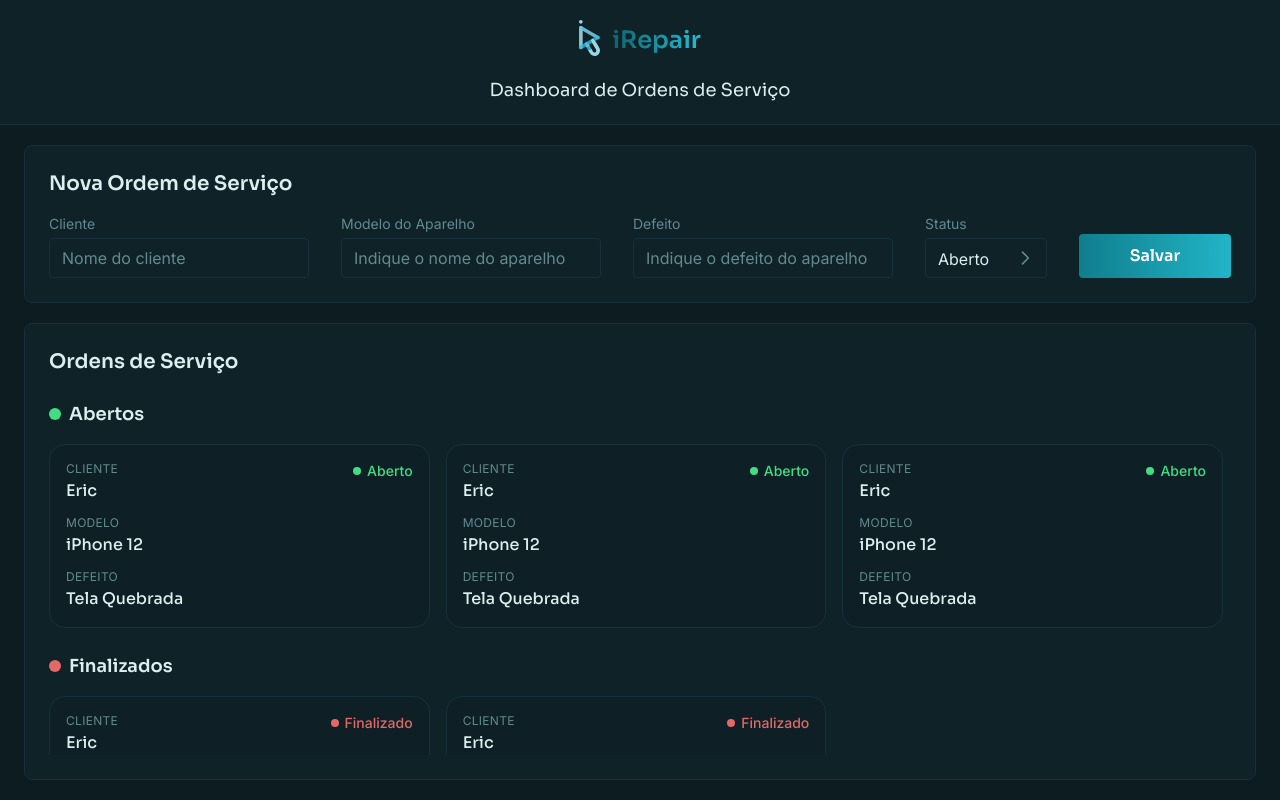
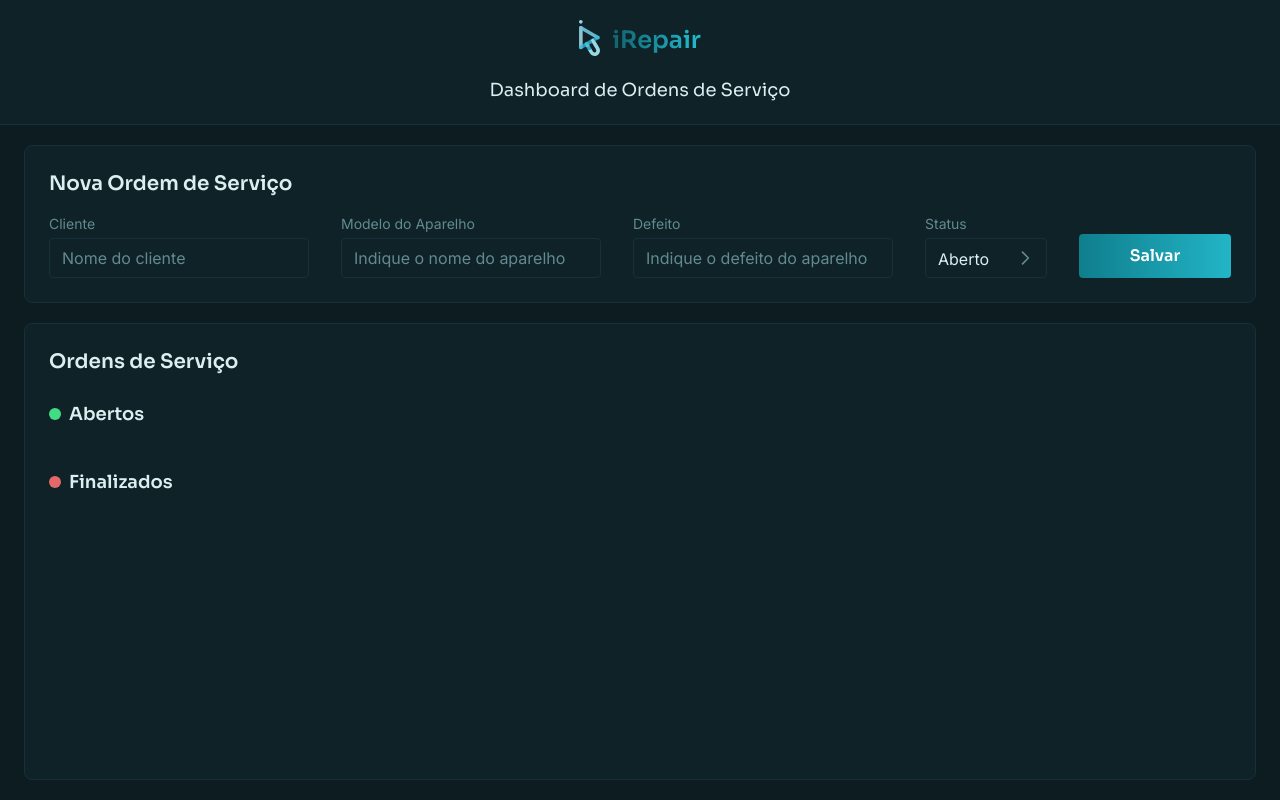
Before and after one commit to ericlimapd/irepair, a React (Vite) app: page / in a window 1280 px wide. Built offline with nearby package versions, Linux system fonts and the light colour scheme.

Commit message:
chore: Remove exemplos de dados e cards

```diff
--- a/src/App.tsx
+++ b/src/App.tsx
@@ -4,51 +4,8 @@ import { NewServiceForm } from "./components/NewServiceForm";
 import { Services } from "./components/Services";
 import type { ServiceOrder } from "./types";
 
-const initialServices: ServiceOrder[] = [
-  {
-    id: "1",
-    clientName: "Eric",
-    deviceModel: "iPhone 12",
-    defect: "Tela Quebrada",
-    status: "Aberto",
-    createdAt: new Date(),
-  },
-  {
-    id: "2",
-    clientName: "Eric",
-    deviceModel: "iPhone 12",
-    defect: "Tela Quebrada",
-    status: "Aberto",
-    createdAt: new Date(),
-  },
-  {
-    id: "3",
-    clientName: "Eric",
-    deviceModel: "iPhone 12",
-    defect: "Tela Quebrada",
-    status: "Aberto",
-    createdAt: new Date(),
-  },
-  {
-    id: "4",
-    clientName: "Eric",
-    deviceModel: "iPhone 12",
-    defect: "Tela Quebrada",
-    status: "Finalizado",
-    createdAt: new Date(),
-  },
-  {
-    id: "5",
-    clientName: "Eric",
-    deviceModel: "iPhone 12",
-    defect: "Tela Quebrada",
-    status: "Finalizado",
-    createdAt: new Date(),
-  },
-];
-
 export default function App() {
-  const [services, setServices] = useState<ServiceOrder[]>(initialServices);
+  const [services, setServices] = useState<ServiceOrder[]>([]);
 
   const handleAddService = (service: ServiceOrder) => {
     setServices((prev) => [...prev, service]);
```
